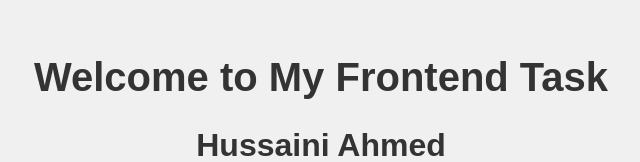
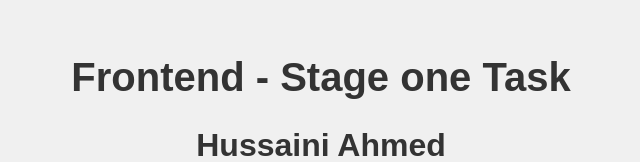
Before and after one commit to Husayn01/HNGX-Internship--Stage-one-task, a plain HTML site: page index.html in a window 1280 px wide. Shown: the top 162 px of the page, without its empty margins (319-959 px from the left). Drawn offline with Linux system fonts and the light colour scheme.

Commit message:
Update index.html

```diff
--- a/index.html
+++ b/index.html
@@ -7,7 +7,7 @@
     <link rel="stylesheet" href="style.css">
 </head>
 <body>
-    <h1>Welcome to My Frontend Task</h1>
+    <h1>Frontend - Stage one Task</h1>
     <div class="name" data-testid="slackUserName">Hussaini Ahmed</div>
     <img class="profile-img" src="https://ca.slack-edge.com/T05FFAA91JP-U05RB8ZPM6W-5376dd421dc2-512" alt="Hussaini Ahmed" data-testid="slackDisplayImage">
     <div class="data" data-testid="currentDayOfTheWeek">Day of the Week</div>
```
